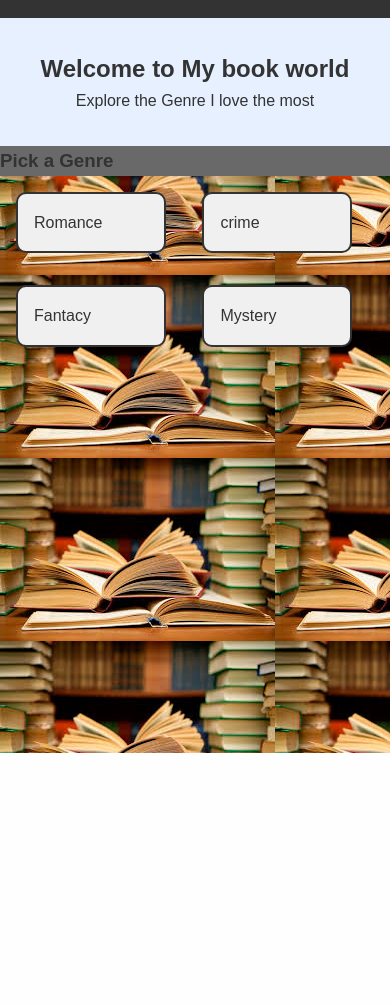
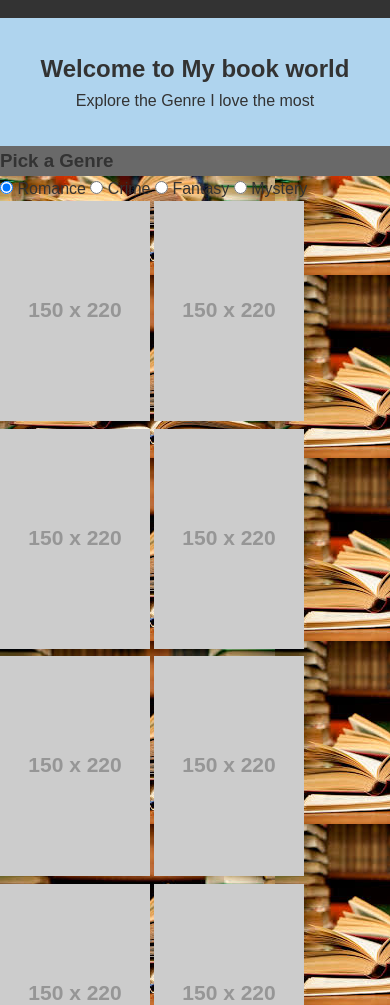
Before and after one commit to beata-teck/What-I-love, a plain HTML site: page index.html in a window 390 px wide. Shown: the part 91-1096 px from the top of the page. Before the commit the page ends 844 px from the top, so only its background shows below. Drawn offline with Linux system fonts and the light colour scheme; placeholder pictures from the web are drawn by us.

Commit message:
user responsive system

```diff
--- a/index.html
+++ b/index.html
@@ -23,10 +23,42 @@
    </section>
    <section class="Genre">
 <h3>Pick a Genre</h3>
-<div class="genre-box">Romance</div>
-<div class="genre-box">crime</div>
-<div class="genre-box">Fantacy</div>
-<div class="genre-box">Mystery</div>
+<div class="genre-selector">
+  <!-- Genre Buttons -->
+  <input type="radio" name="genre" id="romance" checked>
+  <label for="romance">Romance</label>
+
+  <input type="radio" name="genre" id="crime">
+  <label for="crime">Crime</label>
+
+  <input type="radio" name="genre" id="fantasy">
+  <label for="fantasy">Fantasy</label>
+
+  <input type="radio" name="genre" id="mystery">
+  <label for="mystery">Mystery</label>
+
+  <!-- Book Covers -->
+  <div class="books romance-books">
+    <img src="https://via.placeholder.com/150x220?text=Romance+1" alt="Romance Book 1">
+    <img src="https://via.placeholder.com/150x220?text=Romance+2" alt="Romance Book 2">
+  </div>
+
+  <div class="books crime-books">
+    <img src="https://via.placeholder.com/150x220?text=Crime+1" alt="Crime Book 1">
+    <img src="https://via.placeholder.com/150x220?text=Crime+2" alt="Crime Book 2">
+  </div>
+
+  <div class="books fantasy-books">
+    <img src="https://via.placeholder.com/150x220?text=Fantasy+1" alt="Fantasy Book 1">
+    <img src="https://via.placeholder.com/150x220?text=Fantasy+2" alt="Fantasy Book 2">
+  </div>
+
+  <div class="books mystery-books">
+    <img src="https://via.placeholder.com/150x220?text=Mystery+1" alt="Mystery Book 1">
+    <img src="https://via.placeholder.com/150x220?text=Mystery+2" alt="Mystery Book 2">
+  </div>
+</div>
+
    </section>
    </main>
 </body>
--- a/style/index.css
+++ b/style/index.css
@@ -28,9 +28,10 @@ h3{
 
 }
 .hero{
-    background-color:#E6F0FF;
+    background-color:rgb(175, 212, 238);
     padding: 2rem;
     text-align: center;
+
 }
 .genre{
     padding: 2rem;
```
